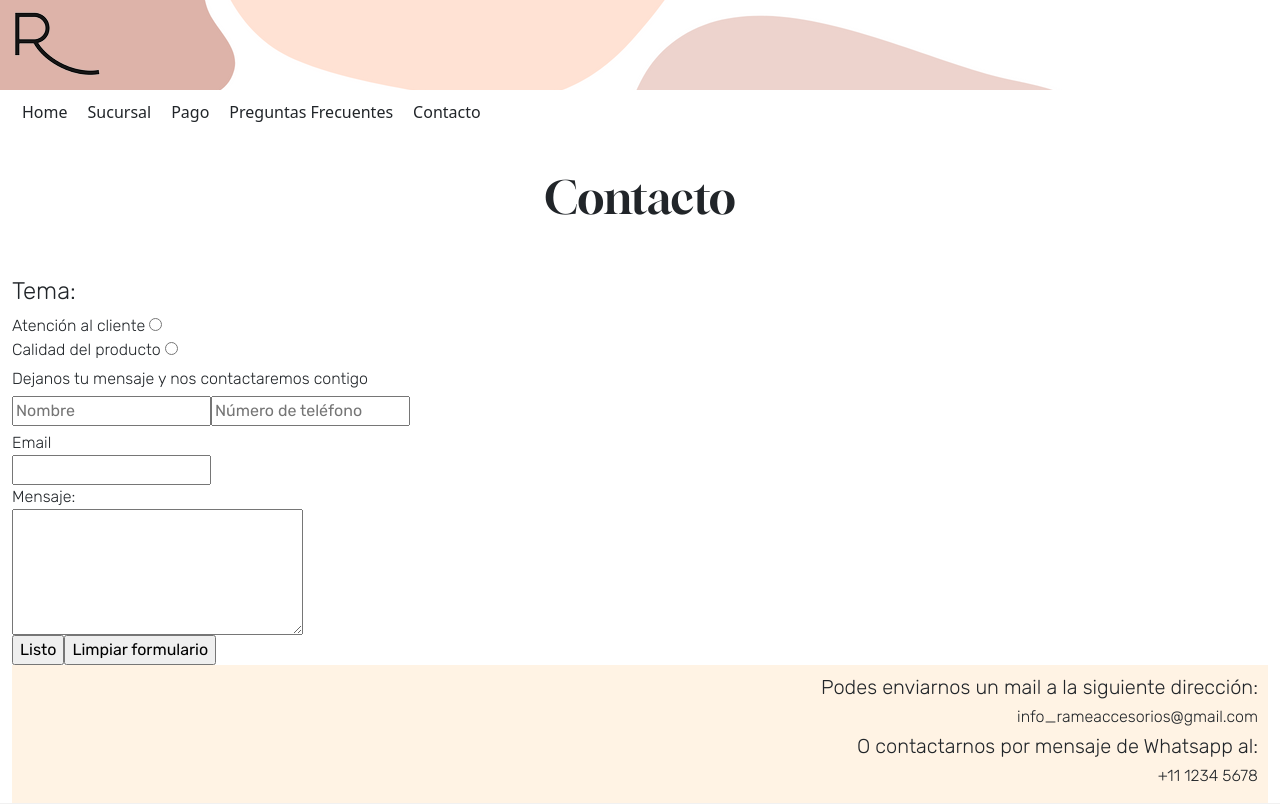
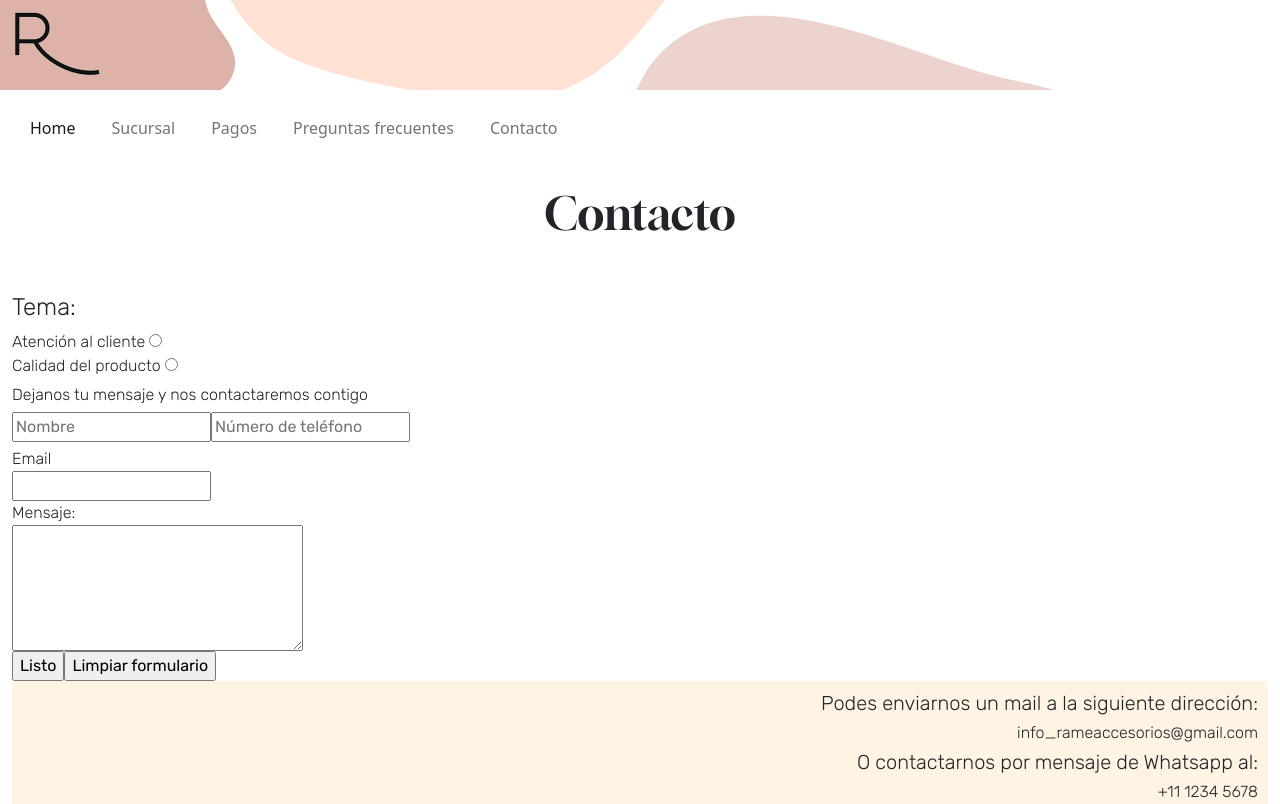
Before and after one commit to luciaBoo/PF-Boo, a website: page pages/contacto.html in a window 1280 px wide. Shown: the top 804 px of the page. Drawn offline with nearby package versions, Linux system fonts and the light colour scheme.

Commit message:
creando la navbar responsive

```diff
--- a/css/style.css
+++ b/css/style.css
@@ -43,6 +43,7 @@ h1 {
 ul {
   list-style-type: none;
   padding: 0;
+  flex-direction: row-reverse;
 }
 
 li {
--- a/pages/contacto.html
+++ b/pages/contacto.html
@@ -1,5 +1,3 @@
-<!DOCTYPE html>
-<html lang="es">
 <!DOCTYPE html>
 <html lang="es">
 <head>
@@ -19,14 +17,31 @@
             <div class="col-xl-12 col-12 d-flex align-items-start bgPrincipal">
                 <img src="../img/logosinfondo.png" alt="logo">
             </div>
-            <nav class="col-xl-12 col-12">
-                <ul class="d-flex justify-content-start">
-                    <li><a class="nav-link" href="../index.html">Home</a></li>
-                    <li><a class="nav-link" href="sucursal.html">Sucursal</a></li>
-                    <li><a class="nav-link" href="pago.html">Pago</a></li>
-                    <li><a class="nav-link" href="preguntasfrecuentes.html">Preguntas Frecuentes</a></li>
-                    <li><a class="nav-link" href="contacto.html">Contacto</a></li>
+            <nav class="navbar navbar-expand-lg">
+                <div class="container-fluid">
+                  <button class="navbar-toggler" type="button" data-bs-toggle="collapse" data-bs-target="#navbarNav" aria-controls="navbarNav" aria-expanded="false" aria-label="Toggle navigation">
+                    <span class="navbar-toggler-icon"></span>
+                  </button>
+                  <div class="collapse navbar-collapse" id="navbarNav">
+                    <ul class="navbar-nav">
+                      <li class="nav-item">
+                        <a class="nav-link active" aria-current="page" href="../index.html">Home</a>
+                      </li>
+                      <li class="nav-item">
+                        <a class="nav-link" href="sucursal.html">Sucursal</a>
+                      </li>
+                      <li class="nav-item">
+                        <a class="nav-link" href="pago.html">Pagos</a>
+                      </li>
+                      <li class="nav-item">
+                        <a class="nav-link" href="preguntasfrecuentes.html">Preguntas frecuentes</a>
+                      </li>
+                      <li class="nav-item">
+                        <a class="nav-link" href="contacto.html">Contacto</a>
+                      </li>
                     </ul>
+                  </div>
+                </div>
               </nav>
         </header>
     <main>
--- a/pages/pago.html
+++ b/pages/pago.html
@@ -5,7 +5,6 @@
     <meta http-equiv="X-UA-Compatible" content="IE=edge">
     <meta name="viewport" content="width=device-width, initial-scale=1.0">
     <title>Pago</title>
-    <link rel="stylesheet" href="../css/estilo.css">
     <link rel="shortcut icon" href="../img/logosinfondo.png" type="image/x-icon">
      <!-- LINK BOOTSTRAP CSS -->
     <link href="https://cdn.jsdelivr.net/npm/bootstrap@5.2.3/dist/css/bootstrap.min.css" rel="stylesheet" integrity="sha386-rbsA2VBKQhggwzxH7pPCaAqO66MgnOM80zW1RWuH61DGLwZJEdK2Kadq2F9CUG65" crossorigin="anonymous">
@@ -18,15 +17,32 @@
             <div class="col-xl-12 col-12 d-flex align-items-start bgPrincipal">
                  <img src="../img/logosinfondo.png" alt="logo">
             </div>
-            <nav class="col-xl-12 col-12">
-                <ul class="d-flex justify-content-start">
-                    <li><a class="nav-link" href="../index.html">Home</a></li>
-                    <li><a class="nav-link" href="sucursal.html">Sucursal</a></li>
-                    <li><a class="nav-link" href="pago.html">Pago</a></li>
-                    <li><a class="nav-link" href="preguntasfrecuentes.html">Preguntas Frecuentes</a></li>
-                    <li><a class="nav-link" href="contacto.html">Contacto</a></li>
-                </ul>
-            </nav>
+            <nav class="navbar navbar-expand-lg">
+                <div class="container-fluid">
+                  <button class="navbar-toggler" type="button" data-bs-toggle="collapse" data-bs-target="#navbarNav" aria-controls="navbarNav" aria-expanded="false" aria-label="Toggle navigation">
+                    <span class="navbar-toggler-icon"></span>
+                  </button>
+                  <div class="collapse navbar-collapse" id="navbarNav">
+                    <ul class="navbar-nav">
+                      <li class="nav-item">
+                        <a class="nav-link active" aria-current="page" href="../index.html">Home</a>
+                      </li>
+                      <li class="nav-item">
+                        <a class="nav-link" href="sucursal.html">Sucursal</a>
+                      </li>
+                      <li class="nav-item">
+                        <a class="nav-link" href="pago.html">Pagos</a>
+                      </li>
+                      <li class="nav-item">
+                        <a class="nav-link" href="preguntasfrecuentes.html">Preguntas frecuentes</a>
+                      </li>
+                      <li class="nav-item">
+                        <a class="nav-link" href="contacto.html">Contacto</a>
+                      </li>
+                    </ul>
+                  </div>
+                </div>
+              </nav>
         </header>
         <div class="row">
             <div class="col-xl-12 col-12 d-flex justify-content-center">
```
Also changed, not shown: index.html (+26 -9 lines), pages/preguntasfrecuentes.html (+26 -10 lines), pages/sucursal.html (+27 -11 lines), 1 other file. Lines whose indentation alone changed are shown as unchanged.
